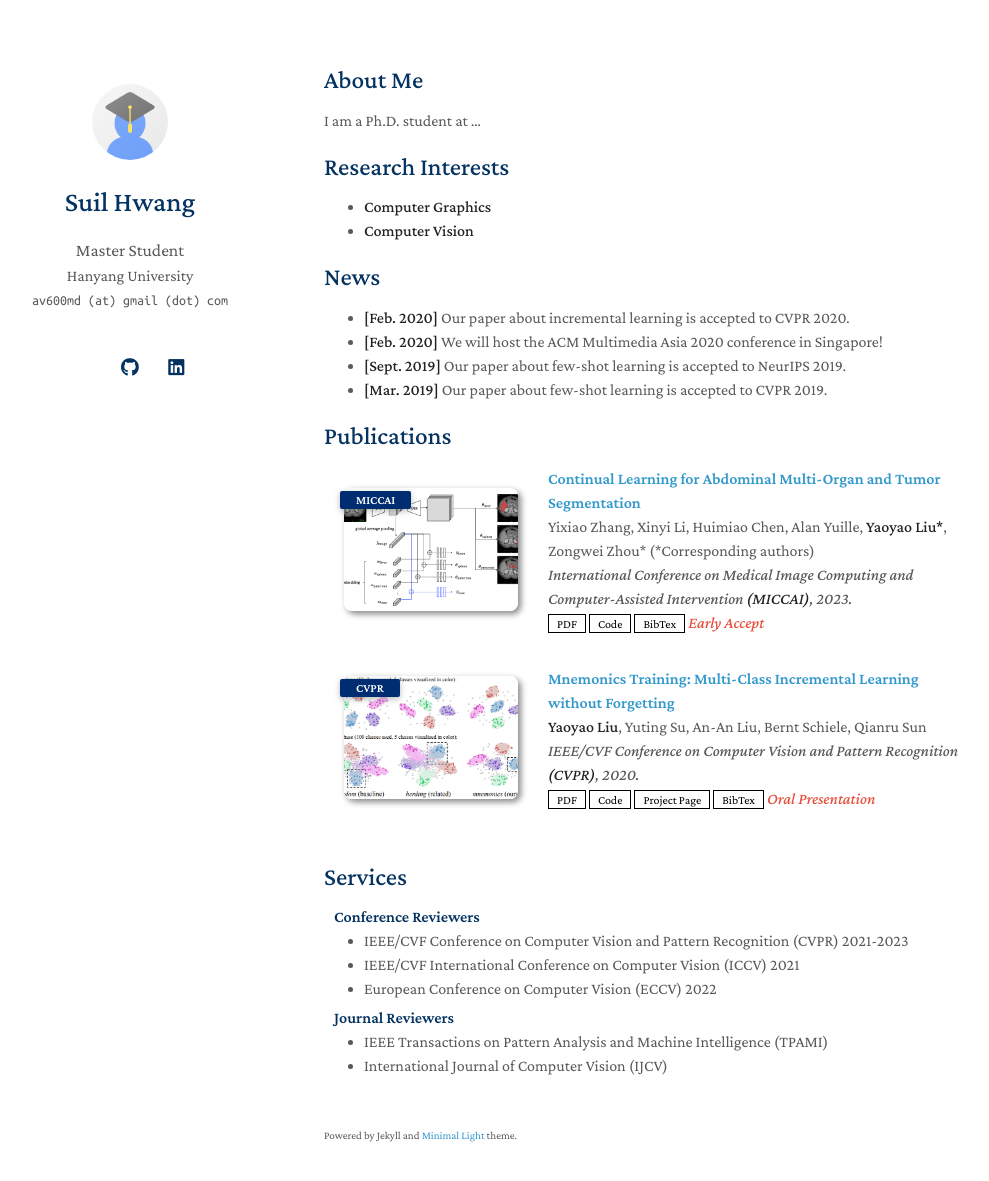
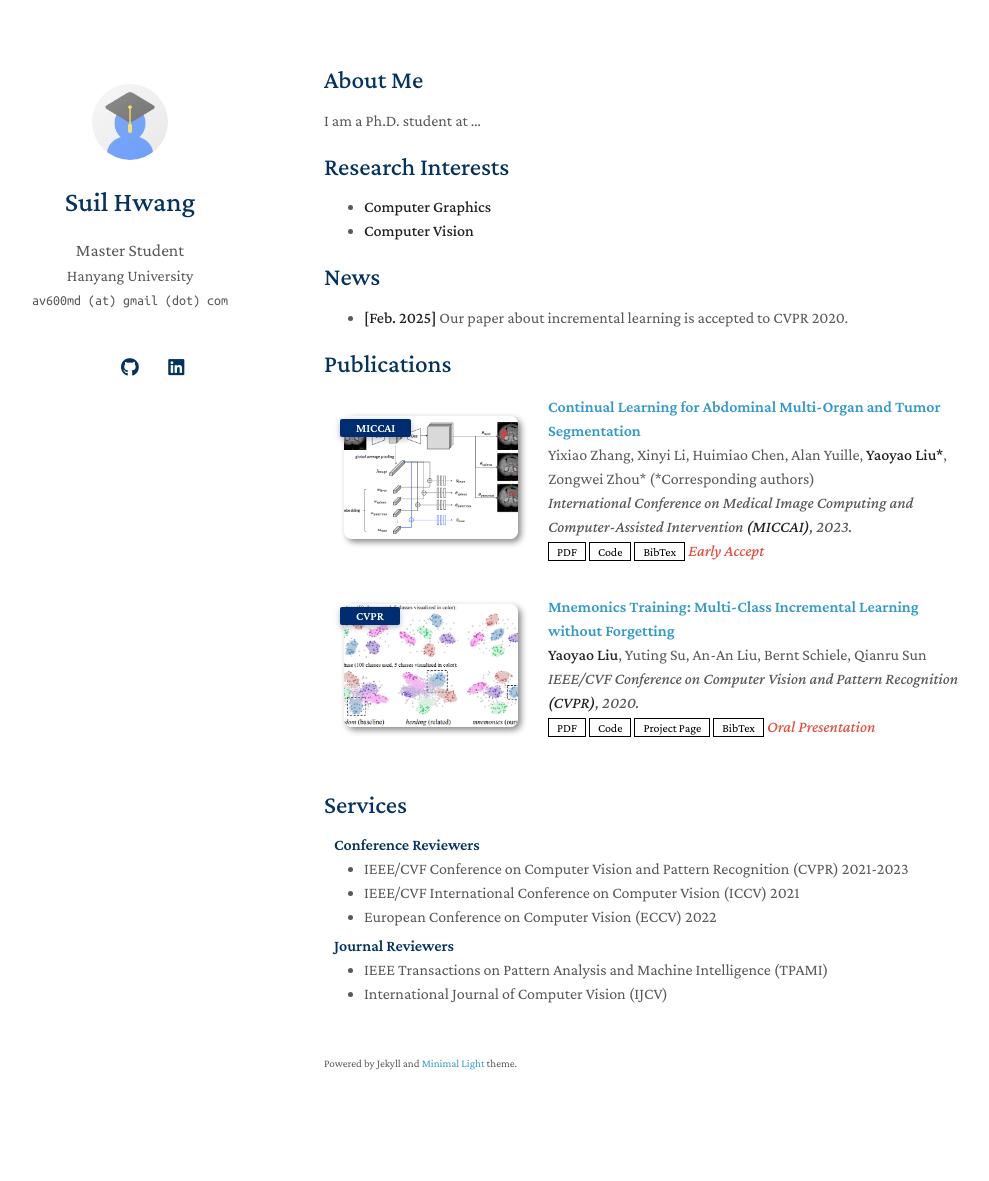
Before and after one commit to suil-hwang/suil-hwang.github.io, a Jekyll site: the page built from index.md, in a window 1280 px wide and 1216 px high. Shown: the top 1181 px of the window, without its empty margins (146-1135 px from the left). Built offline with Jekyll 4.4.1, drawn with Linux system fonts in a browser that asks for light colours; a style sheet for code colours, icons or effects is not loaded; our own code applies the rules of GitHub Pages for plain Markdown files.

Commit message:
Update index.md

```diff
--- a/index.md
+++ b/index.md
@@ -13,10 +13,7 @@ I am a Ph.D. student at ...
 
 ## News
 
-- **[Feb. 2020]** Our paper about incremental learning is accepted to CVPR 2020.
-- **[Feb. 2020]** We will host the ACM Multimedia Asia 2020 conference in Singapore!
-- **[Sept. 2019]** Our paper about few-shot learning is accepted to NeurIPS 2019.
-- **[Mar. 2019]** Our paper about few-shot learning is accepted to CVPR 2019.
+- **[Feb. 2025]** Our paper about incremental learning is accepted to CVPR 2020.
 
 {% include_relative _includes/publications.md %}
 
```
